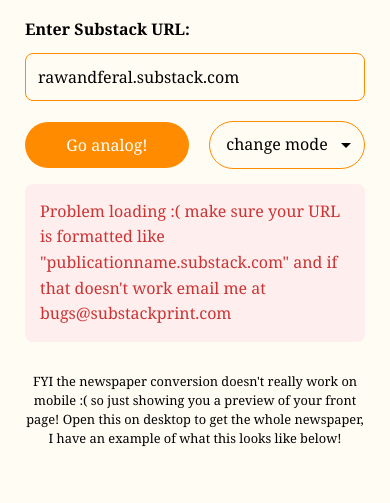
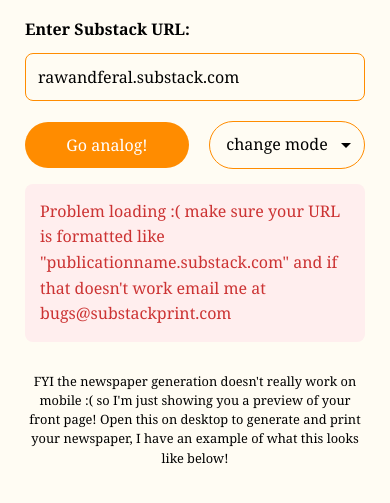
Before and after one commit to danielleegan/substack-print, a plain HTML site: page index.html in a window 390 px wide. Shown: the part 267-770 px from the top of the page. Drawn offline with Linux system fonts and the light colour scheme; no server answers.

Commit message:
updated mobile disclaimer

```diff
--- a/index.html
+++ b/index.html
@@ -56,7 +56,7 @@
         </div>
 
         <div id="mobile-message" class="mobile-only hidden">
-            <p>FYI the newspaper conversion doesn't really work on mobile :( so just showing you a preview of your front page! Open this on desktop to get the whole newspaper, I have an example of what this looks like below!</p>
+            <p>FYI the newspaper generation doesn't really work on mobile :( so I'm just showing you a preview of your front page! Open this on desktop to generate and print your newspaper, I have an example of what this looks like below!</p>
         </div>
 
         <div id="newsletter-container" class="hidden">
```
